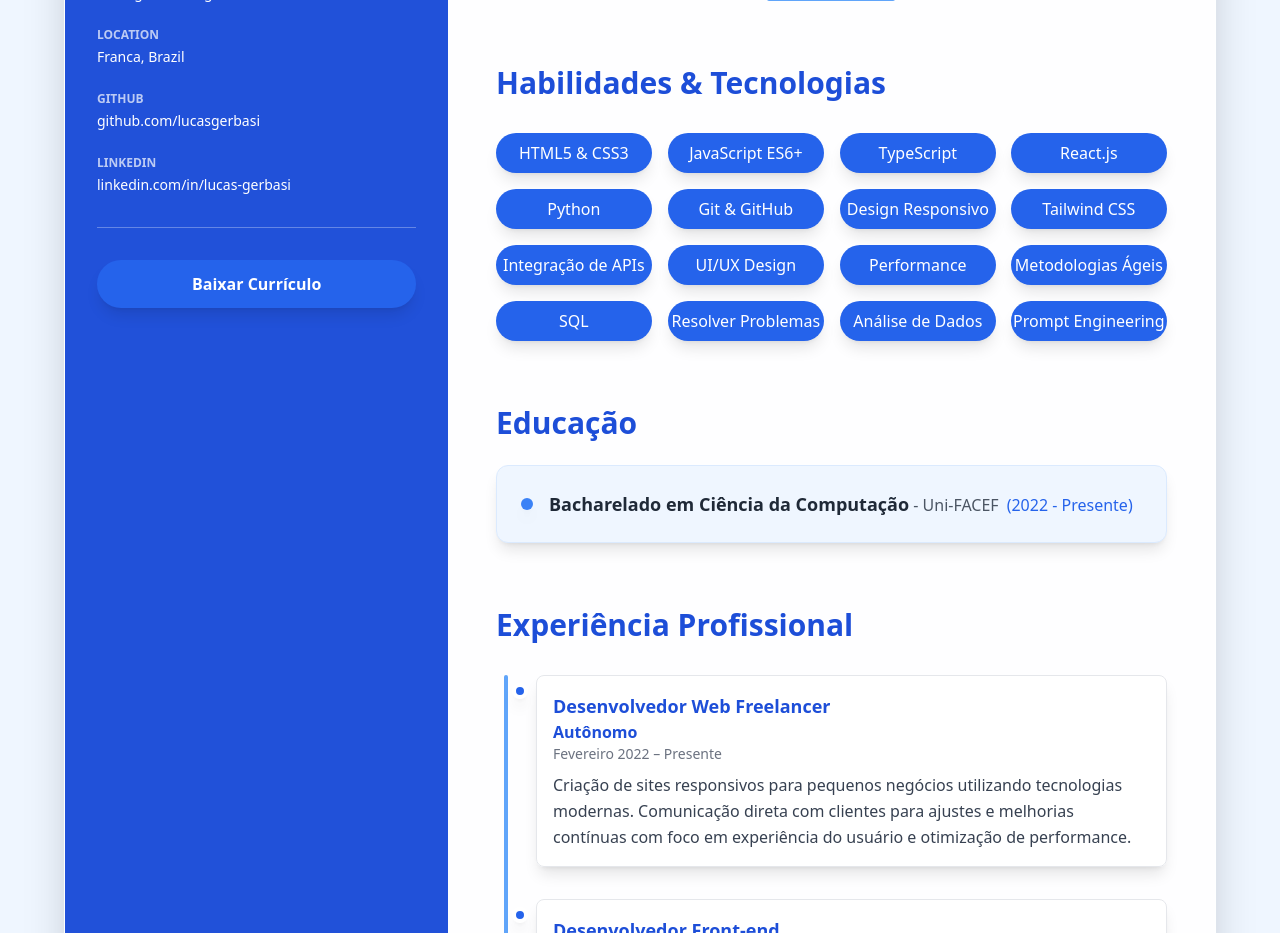
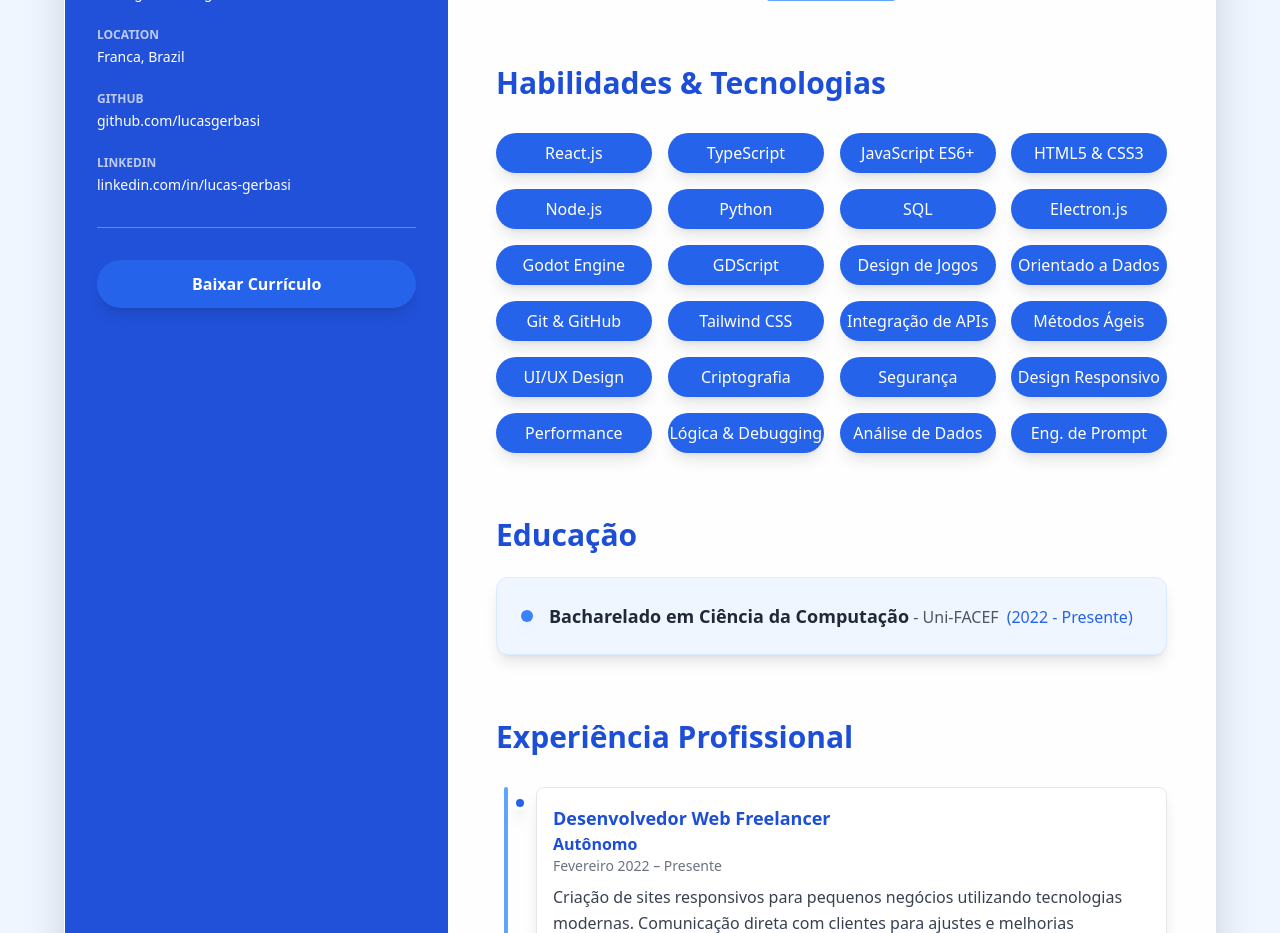
Before and after one commit to lucasgerbasi/Portfolio, a React (Vite) app: page / in a window 1280 px wide. Shown: the part 1320-2253 px from the top of the page. Built offline with nearby package versions, Linux system fonts and the light colour scheme.

Commit message:
update skills section for new projects and consistency

```diff
--- a/src/components/About.tsx
+++ b/src/components/About.tsx
@@ -2,7 +2,6 @@ import React, { useState, useEffect, useRef, useMemo } from 'react';
 import { useLanguage } from '../context/LanguageContext';
 
 // --- IMPORT YOUR RESUME FILES ---
-// The build tool will handle the correct paths.
 import resumeEN from '../assets/pdf/CV - Lucas Gerbasi - English.pdf';
 import resumePT from '../assets/pdf/CV - Lucas Gerbasi.pdf';
 
@@ -211,16 +210,16 @@ export default function About() {
   const skills = useMemo(() => {
     return currentLang === "en"
       ? [
-          "HTML5 & CSS3", "JavaScript ES6+", "TypeScript", "React.js", "Python",
-          "Git & GitHub", "Responsive Design", "Tailwind CSS", "API Integration",
-          "UI/UX Design", "Performance", "Agile Methodologies", "SQL",
-          "Problem Solving", "Data Analysis", "Prompt Engineering"
+          "React.js", "TypeScript", "JavaScript ES6+", "HTML5 & CSS3", "Node.js", "Python", "SQL",
+          "Electron.js", "Godot Engine", "GDScript", "Game Design", "Data-Driven Design",
+          "Git & GitHub", "Tailwind CSS", "API Integration", "Agile Methodologies", "UI/UX Design",
+          "Cryptography", "Security Principles", "Responsive Design", "Performance", "Problem Solving", "Data Analysis", "Prompt Engineering"
         ]
       : [
-          "HTML5 & CSS3", "JavaScript ES6+", "TypeScript", "React.js", "Python",
-          "Git & GitHub", "Design Responsivo", "Tailwind CSS", "Integração de APIs",
-          "UI/UX Design", "Performance", "Metodologias Ágeis", "SQL",
-          "Resolver Problemas", "Análise de Dados", "Prompt Engineering"
+          "React.js", "TypeScript", "JavaScript ES6+", "HTML5 & CSS3", "Node.js", "Python", "SQL",
+          "Electron.js", "Godot Engine", "GDScript", "Design de Jogos", "Orientado a Dados",
+          "Git & GitHub", "Tailwind CSS", "Integração de APIs", "Métodos Ágeis", "UI/UX Design",
+          "Criptografia", "Segurança", "Design Responsivo", "Performance", "Lógica & Debugging", "Análise de Dados", "Eng. de Prompt"
         ];
   }, [currentLang]);
 
@@ -300,7 +299,6 @@ export default function About() {
 
                 <div className="my-8 border-t border-white/30"></div>
 
-                {/* --- UPDATED DOWNLOAD BUTTON --- */}
                 <a
                   href={currentLang === "en" ? resumeEN : resumePT}
                   download={currentLang === "en" ? "CV - Lucas Gerbasi - English.pdf" : "CV - Lucas Gerbasi.pdf"}
```
